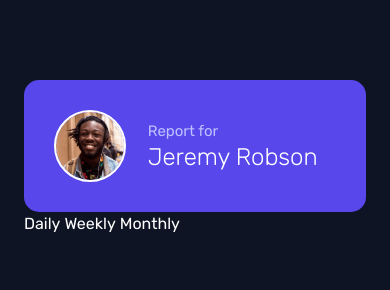
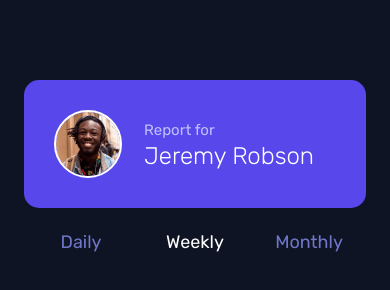
Before and after one commit to antoru/time-tracking-dashboard-main, a website: page index.html in a window 390 px wide. Drawn offline with nearby package versions, Linux system fonts and the light colour scheme; files that its build step writes are made by us from their sources.

Commit message:
Add responsive header layout and timeframe button styles

```diff
--- a/index.html
+++ b/index.html
@@ -8,24 +8,32 @@
 		<title>Frontend Mentor | Time tracking dashboard</title>
 		<link rel="stylesheet" href="./dist/styles.css" />
 	</head>
-	<body class="bg-neutral-navy-950 text-white py-20 px-6">
-		<main>
+	<body
+		class="bg-neutral-navy-950 text-white py-20 px-6 md:grid md:min-h-screen place-items-center"
+	>
+		<main class="w-full md:max-w-[85%] lg:max-w-[80.1725%]">
 			<header>
 				<div
-					class="headings bg-primary-purple-600 p-8 grid gap-6 grid-cols-[24.3346%_1fr] items-center rounded-[0.938rem]"
+					class="headings lg:block bg-primary-purple-600 p-8 grid gap-6 grid-cols-[4rem_1fr] items-center rounded-[0.938rem]"
 				>
-					<div class="outline-white outline-2 rounded-full">
+					<div class="outline-white outline-2 rounded-full lg:w-19.5">
 						<img src="./images/image-jeremy.png" alt="" class="w-full" />
 					</div>
-					<h1>
-						<span class="text-neutral-navy-200 block text-[0.938rem] leading-6">Report for</span>
-						<span class="text-[1.5rem] leading-7 font-light">Jeremy Robson</span>
+					<h1 class="lg:mt-10 lg:w-min">
+						<span
+							class="text-neutral-navy-200 block text-[0.938rem] leading-6 lg:leading-4.5"
+							>Report for</span
+						>
+						<span
+							class="text-[1.5rem] lg:text-[2.5rem] leading-7 font-light lg:leading-11.75 block"
+							>Jeremy Robson
+						</span>
 					</h1>
 				</div>
-				<div class="buttons">
-					<button>Daily</button>
-					<button>Weekly</button>
-					<button>Monthly</button>
+				<div class="buttons pt-6 pb-6 grid grid-cols-3" role="group" aria-label="Timeframe">
+					<button aria-pressed="false" class="cursor-pointer text-[1.125rem] leading-[1.313rem] text-neutral-purple-500 aria-pressed:text-white hover:text-white focus-visible:outline-2 outline-offset-2 outline-white">Daily</button>
+					<button aria-pressed="true" class="cursor-pointer text-[1.125rem] leading-[1.313rem] text-neutral-purple-500 aria-pressed:text-white hover:text-white focus-visible:outline-2 outline-offset-2 outline-white">Weekly</button>
+					<button aria-pressed="false" class="cursor-pointer text-[1.125rem] leading-[1.313rem] text-neutral-purple-500 aria-pressed:text-white hover:text-white focus-visible:outline-2 outline-offset-2 outline-white">Monthly</button>
 				</div>
 			</header>
 		</main>
```
